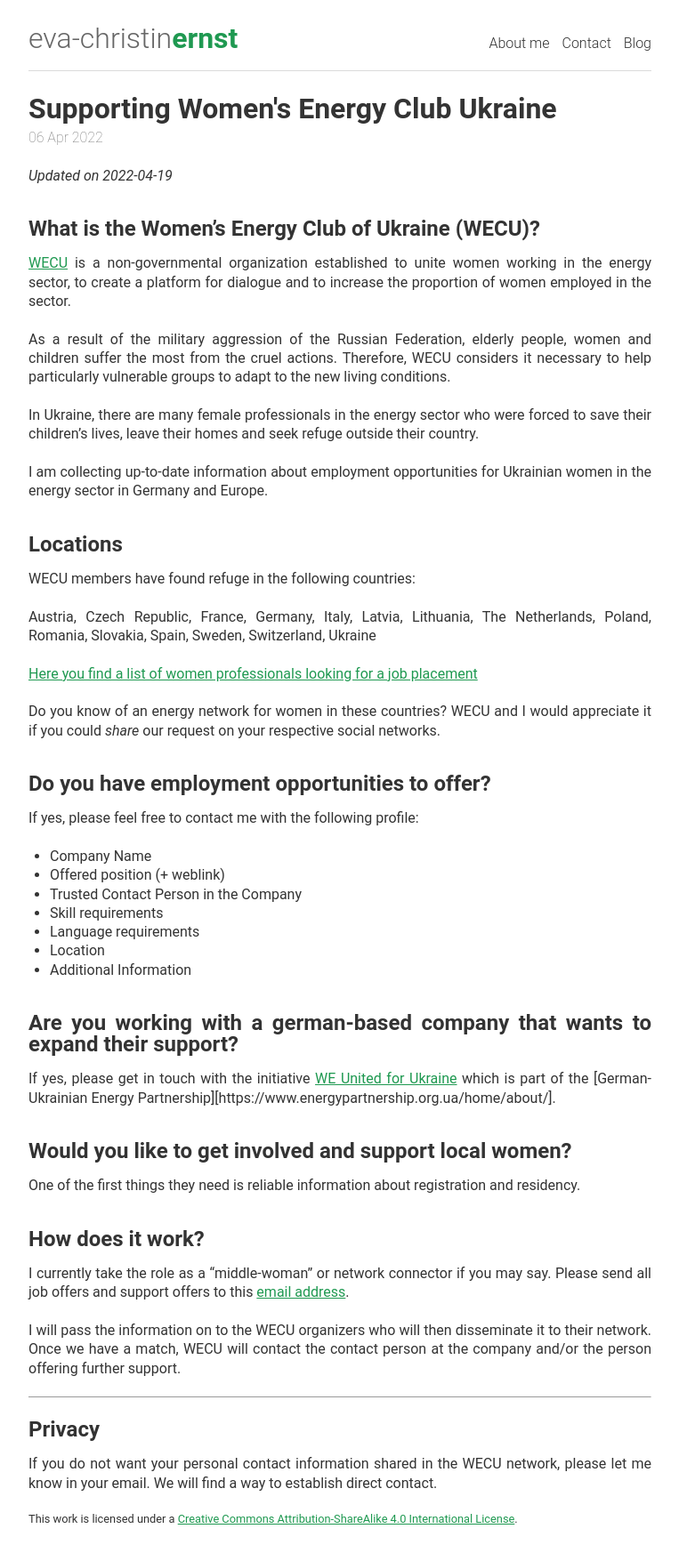
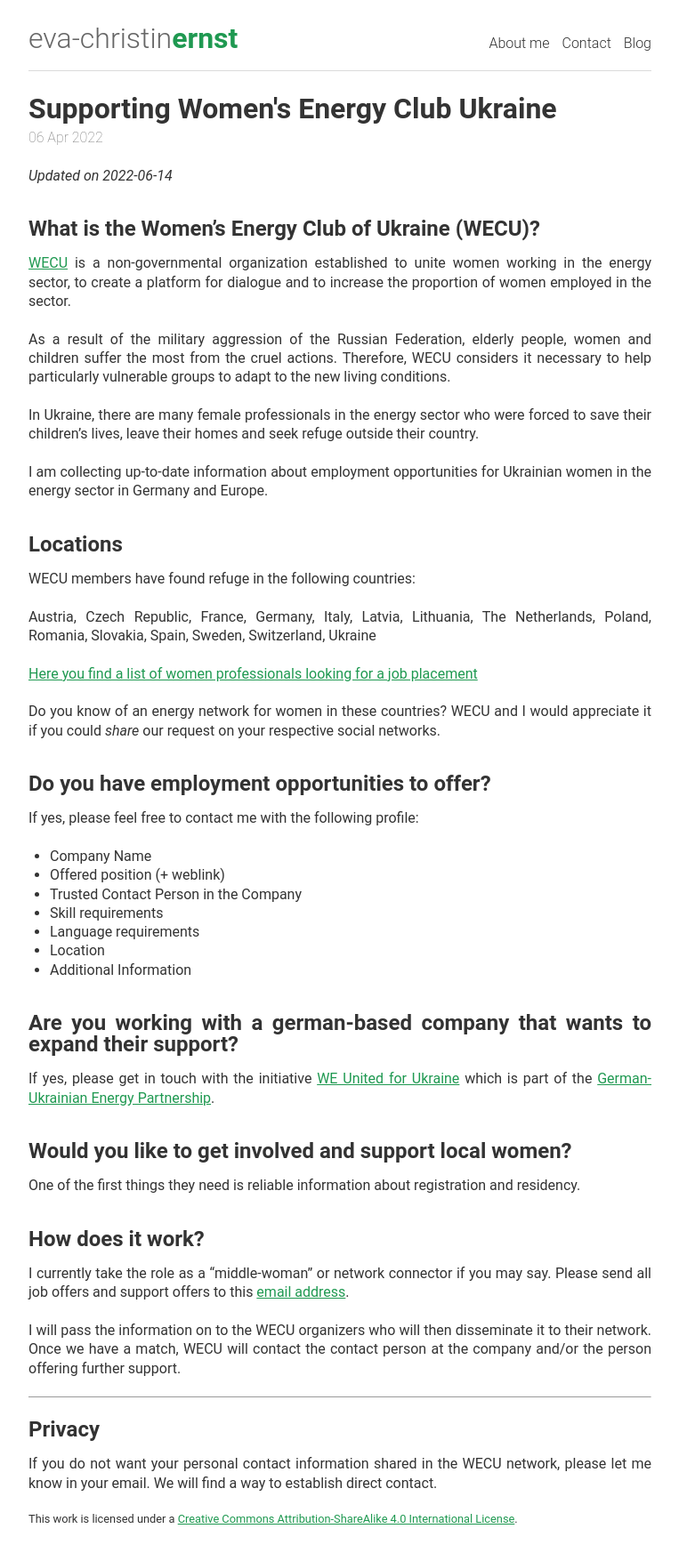
Before and after one commit to evafroehlich/website, a Jekyll site: the page built from _posts/2022-04-06-supporting-WECU.md, in a window 1280 px wide. Shown: the whole page at 89% size, without its empty margins (258-1021 px from the left). Built offline with Jekyll 4.4.1, drawn with Linux system fonts in a browser that asks for light colours.

Commit message:
Corrected link

```diff
--- a/_posts/2022-04-06-supporting-WECU.md
+++ b/_posts/2022-04-06-supporting-WECU.md
@@ -5,7 +5,7 @@ header: Supporting Women's Energy Club Ukraine
 category: [WomenInTech, Ukraine]
 ---
 
-_Updated on 2022-04-19_
+_Updated on 2022-06-14_
 
 ### What is the Women's Energy Club of Ukraine (WECU)?
 
@@ -41,7 +41,7 @@ If yes, please feel free to contact me with the following profile:
 
 ### Are you working with a german-based company that wants to expand their support?
 
-If yes, please get in touch with the initiative [WE United for Ukraine](https://www.energypartnership.org.ua/tr/home/we-united-for-ukraine/) which is part of the [German-Ukrainian Energy Partnership][https://www.energypartnership.org.ua/home/about/].
+If yes, please get in touch with the initiative [WE United for Ukraine](https://www.energypartnership.org.ua/tr/home/we-united-for-ukraine/) which is part of the [German-Ukrainian Energy Partnership](https://www.energypartnership.org.ua/home/about/).
 
 ### Would you like to get involved and support local women?
 
```
Also changed, not shown: _posts/2022-04-19-linklist-work-for-ukrainian-refugees.md (+2 -0 lines).
